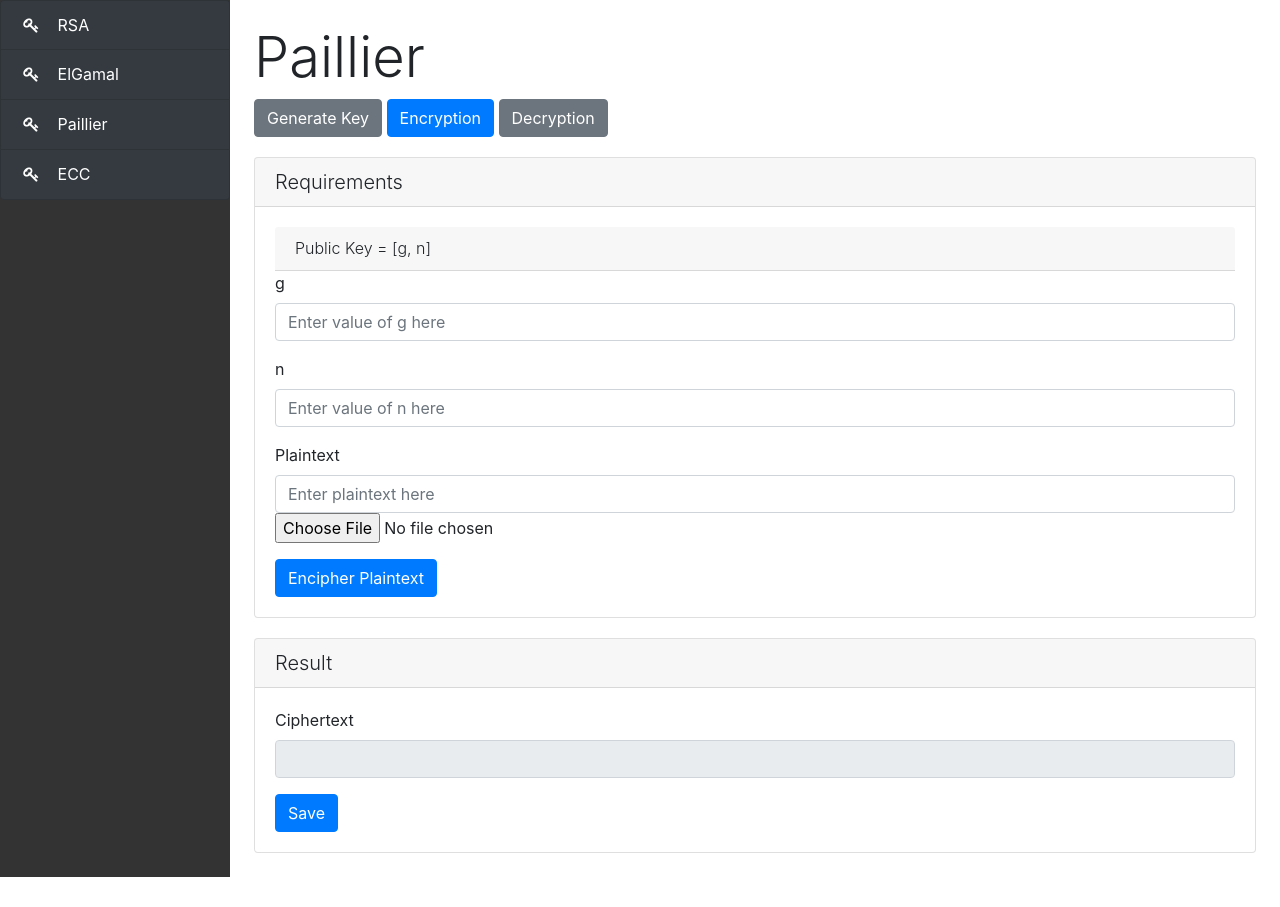
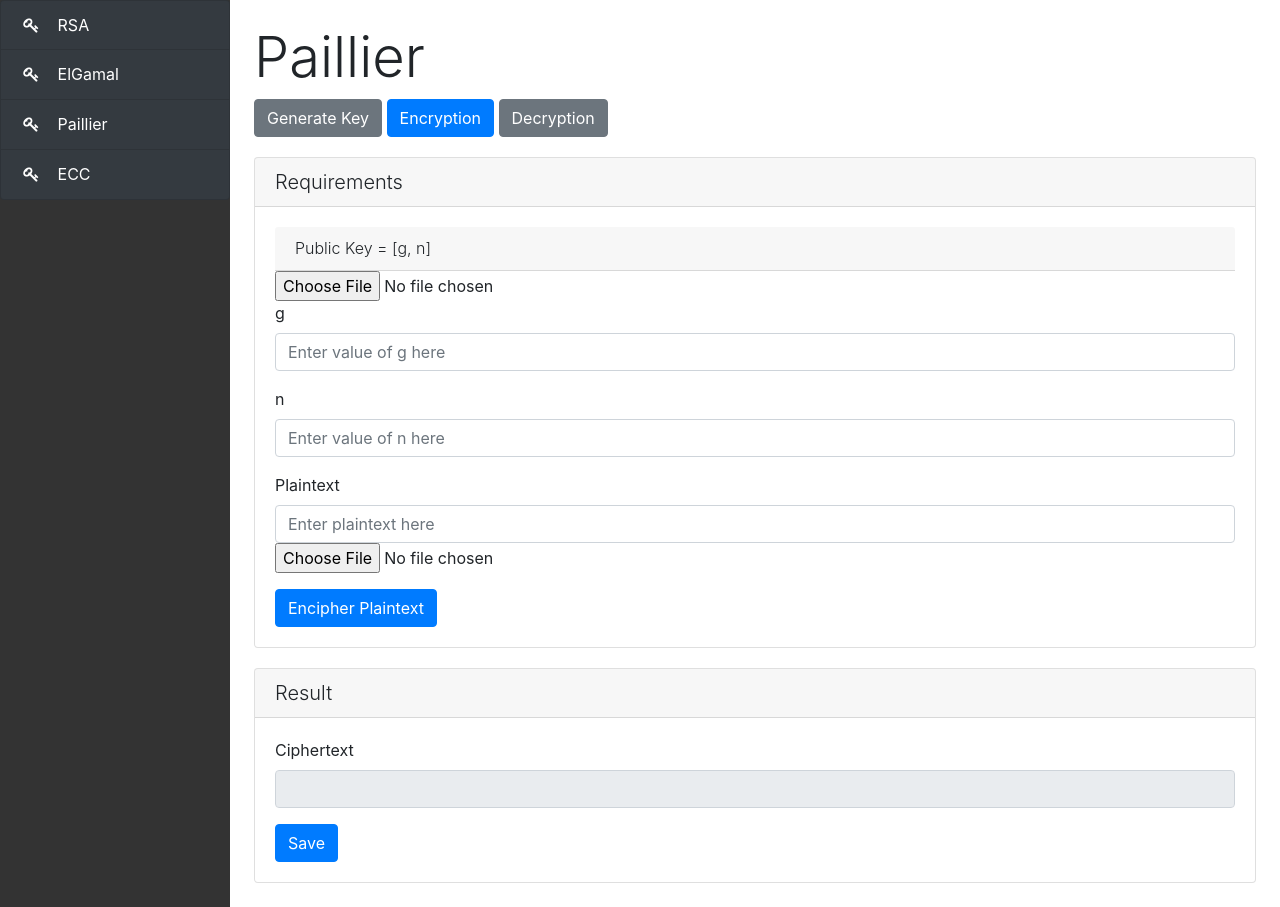
Before and after one commit to reymyr/Modern-Cryptography, a Flask app: page /paillier/encrypt in a window 1280 px wide. Shown: the part 56-963 px from the top of the page. Before the commit the page ends 933 px from the top, so only its background shows below. Run offline with Flask 2, Linux system fonts and the light colour scheme; some libraries are stand-ins or nearby versions.

Commit message:
add key downloader and uploader for paillier

```diff
--- a/templates/base.html
+++ b/templates/base.html
@@ -121,22 +121,22 @@
 
             document.getElementById('public-key-file-input').addEventListener('change', handlePublicKeyFileSelect, false);
 
-            function handlePrivatKeyFileSelect(event) {
+            function handlePrivateKeyFileSelect(event) {
                 const reader = new FileReader()
-                reader.onload = handlePrivatKeyFileLoad;
+                reader.onload = handlePrivateKeyFileLoad;
                 reader.readAsText(event.target.files[0])
             }
 
-            function handlePrivatKeyFileLoad(event) {
+            function handlePrivateKeyFileLoad(event) {
                 console.log(event);
                 var key = event.target.result;
                 key = key.replace('[', '').replace(']', '').replace(' ', '');
                 arr_key = key.split(",")
-                document.getElementById('privat1').value = arr_key[0];
-                document.getElementById('privat2').value = arr_key[1];
+                document.getElementById('private1').value = arr_key[0];
+                document.getElementById('private2').value = arr_key[1];
             }
 
-            document.getElementById('privat-key-file-input').addEventListener('change', handlePrivatKeyFileSelect, false);
+            document.getElementById('private-key-file-input').addEventListener('change', handlePrivateKeyFileSelect, false);
 
         </script>
     </body>
--- a/templates/paillier.html
+++ b/templates/paillier.html
@@ -47,13 +47,14 @@
         <div class="card-body">
             <form action="/paillier/encrypt" method="POST">
                 <h6 class="card-header font-weight-light">Public Key = [g, n]</h6>
+                <input type="file" class="form-control-file" name="file" id="public-key-file-input">
                 <div class="form-group">
                     <label for="text1">g</label>
-                    <input type="number" class="form-control" name="text1" placeholder="Enter value of g here" value="{{g}}">
+                    <input type="number" class="form-control" name="text1" placeholder="Enter value of g here" id="public1" value="{{g}}">
                 </div>
                 <div class="form-group">
                     <label for="text2">n</label>
-                    <input type="number" class="form-control" name="text2" placeholder="Enter value of n here" value="{{n}}">
+                    <input type="number" class="form-control" name="text2" placeholder="Enter value of n here" id="public2" value="{{n}}">
                 </div>
                 <div class="form-group">
                     <label for="text3">Plaintext</label>
@@ -85,22 +86,24 @@
         <div class="card-body">
             <form action="/paillier/decrypt" method="POST">
                 <h6 class="card-header font-weight-light">Public Key = [g, n]</h6>
+                <input type="file" class="form-control-file" name="file" id="public-key-file-input">
                 <div class="form-group">
                     <label for="text1">g</label>
-                    <input type="number" class="form-control" name="text1" placeholder="Enter value of g here" value="{{g}}">
+                    <input type="number" class="form-control" name="text1" placeholder="Enter value of g here" id="public1" value="{{g}}">
                 </div>
                 <div class="form-group">
                     <label for="text2">n</label>
-                    <input type="number" class="form-control" name="text2" placeholder="Enter value of n here" value="{{n}}">
+                    <input type="number" class="form-control" name="text2" placeholder="Enter value of n here" id="public2" value="{{n}}">
                 </div>
                 <h6 class="card-header font-weight-light">Private Key = [lambda, mu]</h6>
+                <input type="file" class="form-control-file" name="file" id="private-key-file-input">
                 <div class="form-group">
                     <label for="text3">lambda</label>
-                    <input type="number" class="form-control" name="text3" placeholder="Enter value of lambda here" value="{{lambdaa}}">
+                    <input type="number" class="form-control" name="text3" placeholder="Enter value of lambda here" id="private1" value="{{lambdaa}}">
                 </div>
                 <div class="form-group">
                     <label for="text4">mu</label>
-                    <input type="number" class="form-control" name="text4" placeholder="Enter value of mu here" value="{{mu}}">
+                    <input type="number" class="form-control" name="text4" placeholder="Enter value of mu here" id="private2" value="{{mu}}">
                 </div>
                 <div class="form-group">
                     <label for="text5">Ciphertext</label>
--- a/templates/rsa.html
+++ b/templates/rsa.html
@@ -89,7 +89,7 @@
                 <input type="file" class="form-control-file" name="file" id="public-key-file-input">
                 <div class="form-group">
                     <label for="text1">d</label>
-                    <input type="number" class="form-control" name="text1" placeholder="Enter value of d here" id="public3" value="{{d}}">
+                    <input type="number" class="form-control" name="text1" placeholder="Enter value of d here" id="public1" value="{{d}}">
                 </div>
                 <div class="form-group">
                     <label for="text2">n</label>
```
